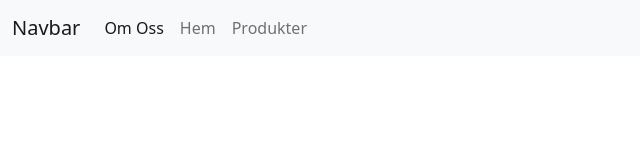
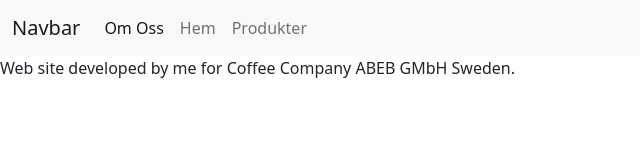
Before and after one commit to jesDVar/Ovn8, a website: page about_us.html in a window 1280 px wide. Shown: the whole page, without its empty margins (0-640 px from the left). Drawn offline with nearby package versions, Linux system fonts and the light colour scheme.

Commit message:
Added footer

```diff
--- a/about_us.html
+++ b/about_us.html
@@ -37,6 +37,10 @@
       <div class="header">
       </div>
 
+      <footer>
+        Web site developed by me for Coffee Company ABEB GMbH Sweden.
+      </footer>
+
       <script src="/node_modules/bootstrap/dist/js/bootstrap.bundle.min.js"></script>
    </body>
 </html>
```
Also changed, not shown: index.html (+5 -1 lines), products.html (+4 -0 lines).
